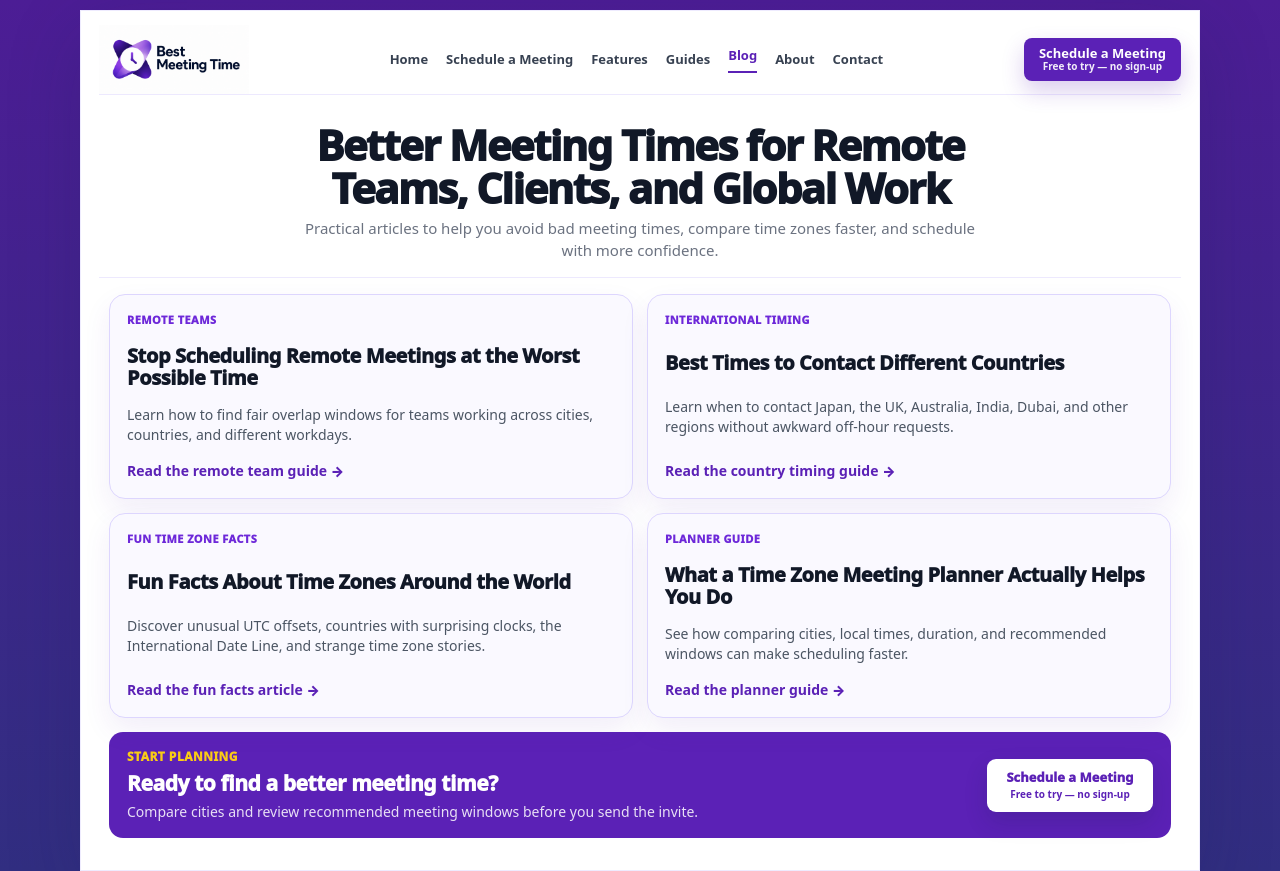
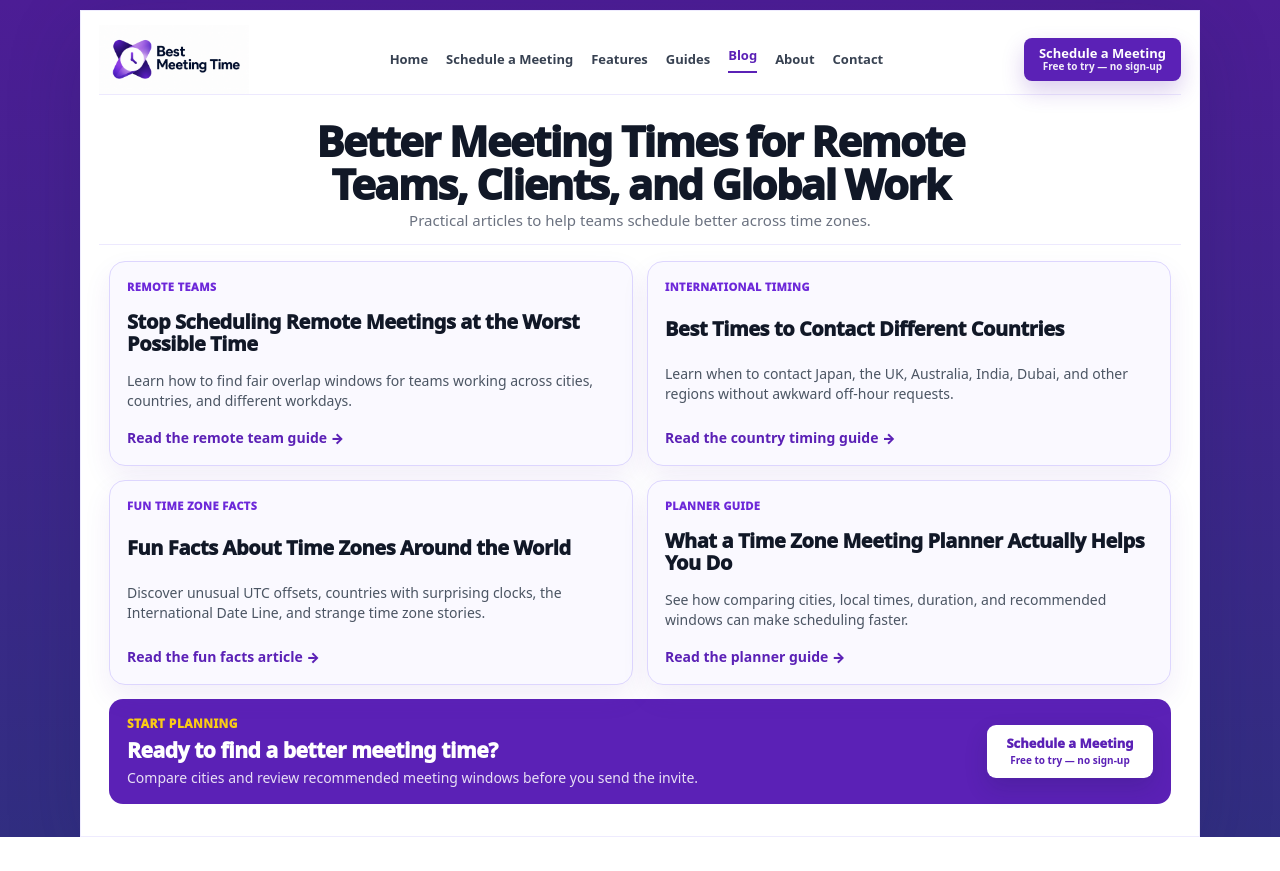
Before and after one commit to techtalk1282/Best-Meeting-Time, a Next.js app: page /blog in a window 1280 px wide. After the commit the page ends 837 px from the top, so only its background shows below. Built offline with nearby package versions, Linux system fonts and the light colour scheme.

Commit message:
Tighten blog hero spacing and shorten supporting copy for full desktop viewport fit
Updated hero section text for clarity and adjusted padding.

```diff
--- a/app/blog/page.tsx
+++ b/app/blog/page.tsx
@@ -57,8 +57,7 @@ export default function BlogPage() {
           <h1>Better Meeting Times for Remote Teams, Clients, and Global Work</h1>
 
          <p>
-            Practical articles to help you avoid bad meeting times, compare time
-            zones faster, and schedule with more confidence.
+  Practical articles to help teams schedule better across time zones.
 </p>
         </section>
 
@@ -215,13 +214,13 @@ export default function BlogPage() {
 
         .hero-card {
   text-align: center;
-          padding: 18px 24px 16px;
+  padding: 14px 24px 12px;
   border-bottom: 1px solid #ede9fe;
 }
 
        .hero-card h1 {
   max-width: 760px;
-          margin: 0 auto 8px;
+  margin: 0 auto 4px;
           color: #111827;
           font-size: clamp(30px, 3.4vw, 42px);
           line-height: 1.04;
```
Lines whose indentation alone changed are shown as unchanged.
